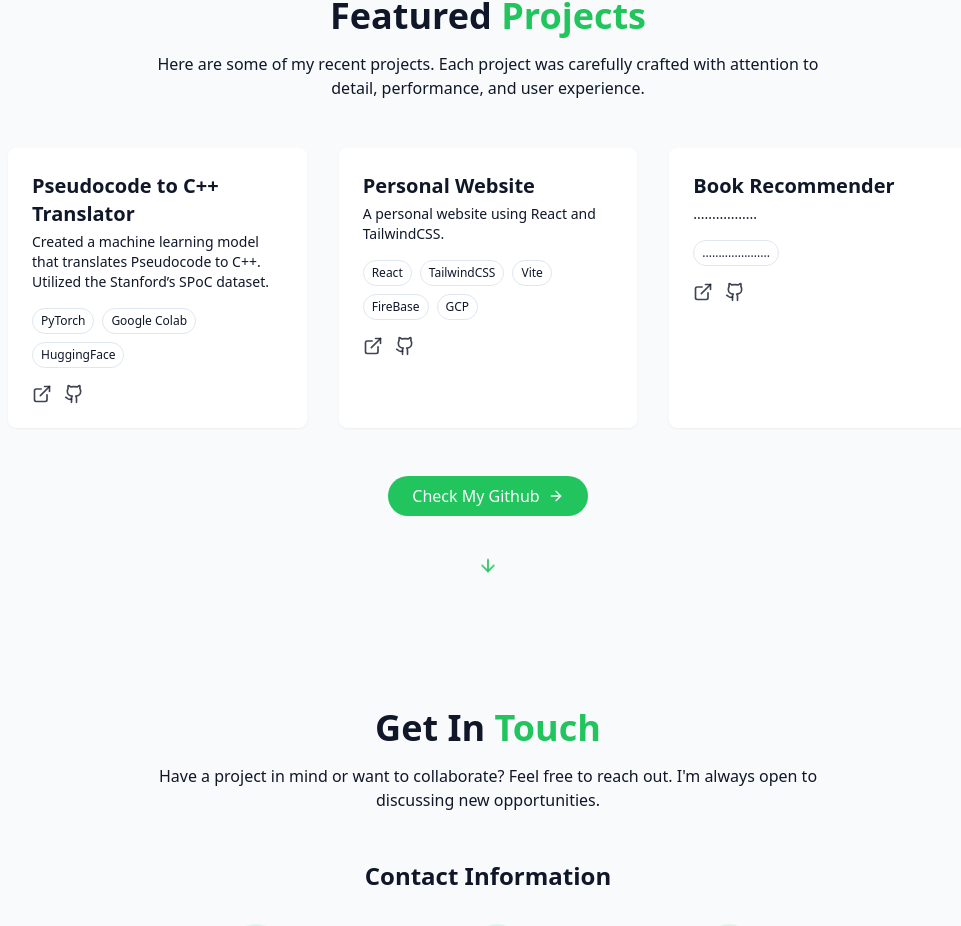
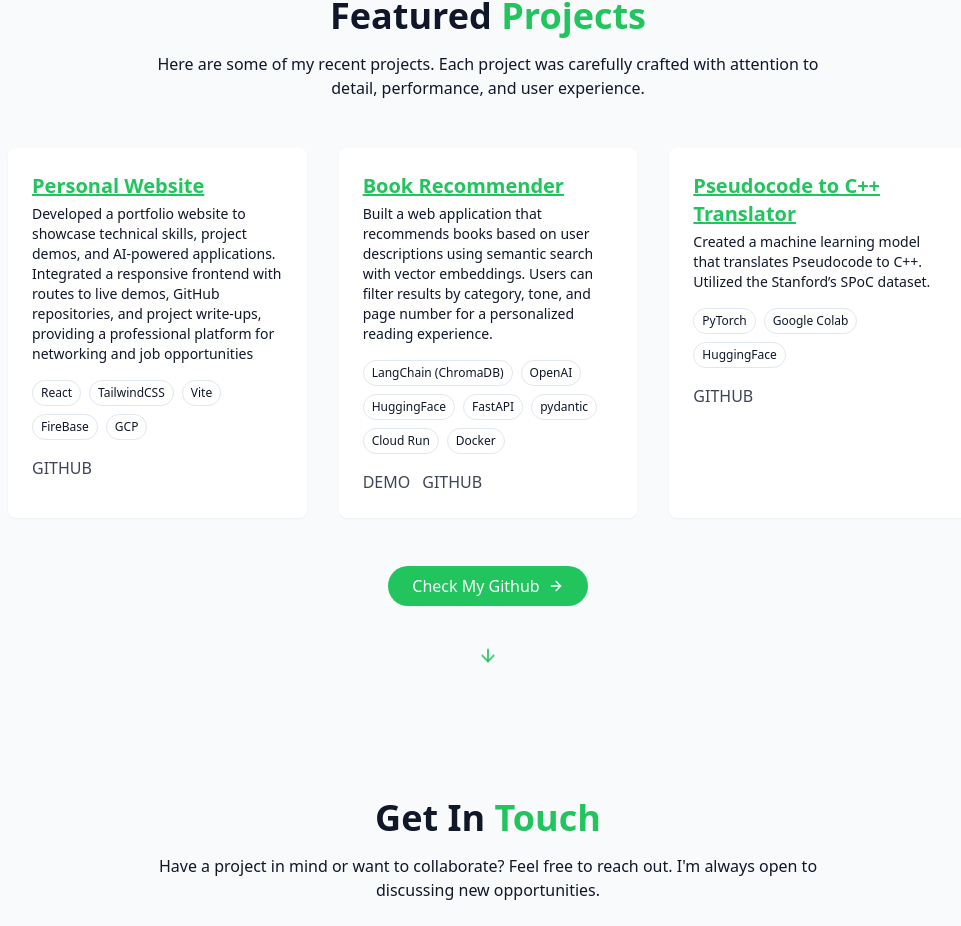
Before and after one commit to tuanqpham0921/personal_web, a React (Vite) app: page / in a window 1280 px wide. Shown: the part 2320-3246 px from the top of the page, without its empty margins (152-1113 px from the left). Built offline with nearby package versions, Linux system fonts and the light colour scheme.

Commit message:
update project sec demo and hub

```diff
--- a/src/components/ProjectsSection.jsx
+++ b/src/components/ProjectsSection.jsx
@@ -3,29 +3,33 @@ import { ArrowRight, ExternalLink, Github, ArrowDown } from "lucide-react";
 const projects = [
   {
     id: 1,
+    title: "Personal Website",
+    description: "Developed a portfolio website to showcase technical skills, \
+    project demos, and AI-powered applications. Integrated a responsive frontend \
+    with routes to live demos, GitHub repositories, and project write-ups, \
+    providing a professional platform for networking and job opportunities",
+    tags: ["React", "TailwindCSS", "Vite", "FireBase", "GCP"],
+    githubUrl: "https://github.com/tuanqpham0921/personal_web",
+  },
+  {
+    id: 2,
+    title: "Book Recommender",
+    description:
+      "Built a web application that recommends books based on user descriptions using semantic \
+      search with vector embeddings. Users can filter results by category, tone, and page \
+      number for a personalized reading experience.",
+    tags: ["LangChain (ChromaDB)","OpenAI", "HuggingFace", "FastAPI", "pydantic", "Cloud Run", "Docker"],
+    demoUrl: "/book-recommender",
+    githubUrl: "https://github.com/tuanqpham0921/Semantic-Book-Recommender",
+  },
+  {
+    id: 3,
     title: "Pseudocode to C++ Translator",
     description:
       "Created a machine learning model that translates Pseudocode to C++. Utilized the Stanford’s SPoC dataset.",
     tags: ["PyTorch", "Google Colab", "HuggingFace"],
-    demoUrl: "https://colab.research.google.com/drive/1TVuvG0gCWD-CgkhOzX7hBGMqHejtQFtv?usp=sharing#scrollTo=_GGr-XPlJEUq",
     githubUrl: "https://colab.research.google.com/drive/1TVuvG0gCWD-CgkhOzX7hBGMqHejtQFtv?usp=sharing#scrollTo=_GGr-XPlJEUq",
-  },
-  {
-    id: 2,
-    title: "Personal Website",
-    description: "A personal website using React and TailwindCSS.",
-    tags: ["React", "TailwindCSS", "Vite", "FireBase", "GCP"],
-    demoUrl: "https://github.com/tuanqpham0921/personal_web",
-    githubUrl: "https://github.com/tuanqpham0921/personal_web",
-  },
-  {
-    id: 3,
-    title: "Book Recommender",
-    description: ".................",
-    tags: [".....................",],
-    demoUrl: "/book-recommender",
-    githubUrl: "https://github.com/tuanqpham0921/Semantic-Book-Recommender",
-  },
+  }
 ];
 
 export const ProjectsSection = () => {
@@ -50,7 +54,7 @@ export const ProjectsSection = () => {
             >
 
               <div className="p-6">
-                <h3 className="text-xl font-semibold mb-1 text-left"> {project.title}</h3>
+                <h3 className="text-xl font-semibold mb-1 text-left text-primary underline"> {project.title}</h3>
 
                 <p className="text-muted-foreground text-sm mb-4 text-left">
                   {project.description}
@@ -66,22 +70,25 @@ export const ProjectsSection = () => {
 
                 <div className="flex justify-between items-center left-6 bottom-6">
                   <div className="flex space-x-3">
+                    {project.demoUrl && (
                       <a
                         href={project.demoUrl}
                         target="_blank"
                         className="text-foreground/80 hover:text-primary transition-colors duration-300"
                       >
-                      <ExternalLink size={20} />
+                        DEMO
                       </a>
+                    )}
                     <a
                       href={project.githubUrl}
                       target="_blank"
                       className="text-foreground/80 hover:text-primary transition-colors duration-300"
                     >
-                      <Github size={20} />
+                      GITHUB
                     </a>
                   </div>
                 </div>
+
               </div>
             </div>
           ))}
```
Lines whose indentation alone changed are shown as unchanged.
